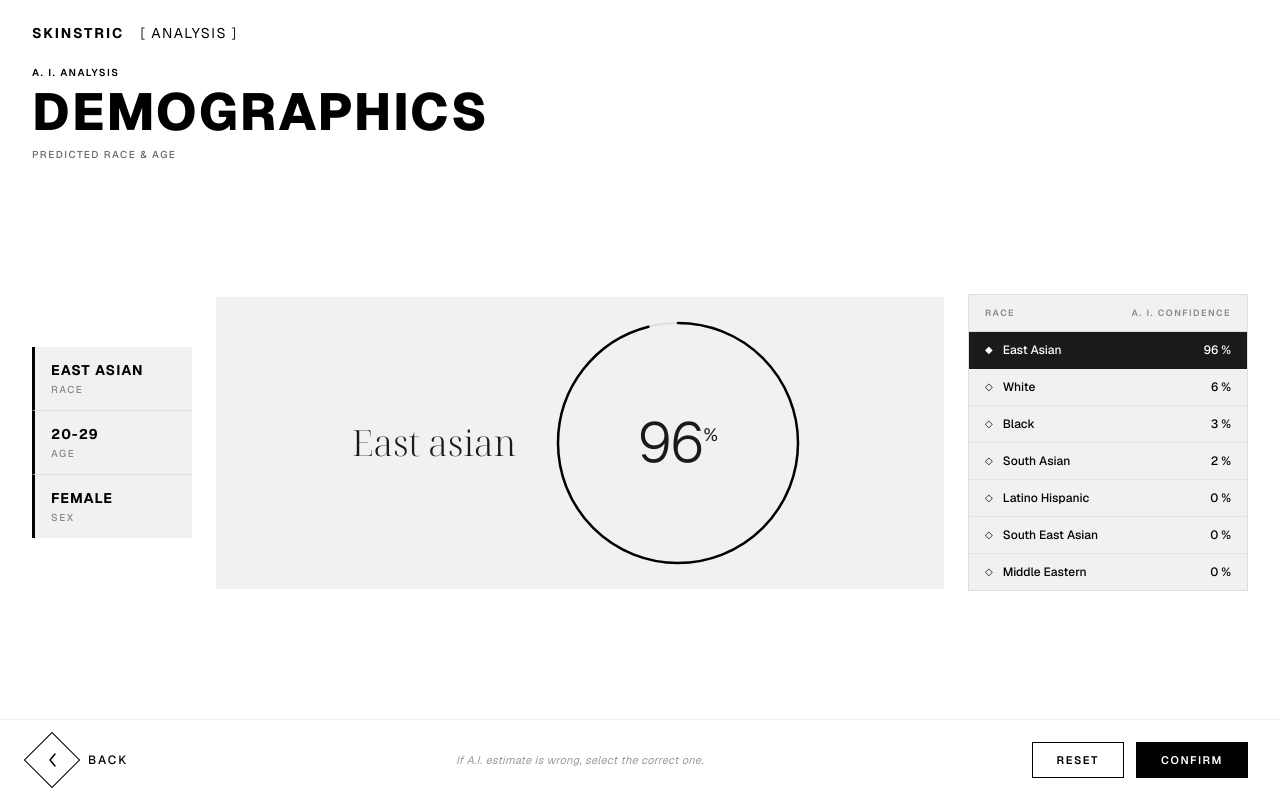
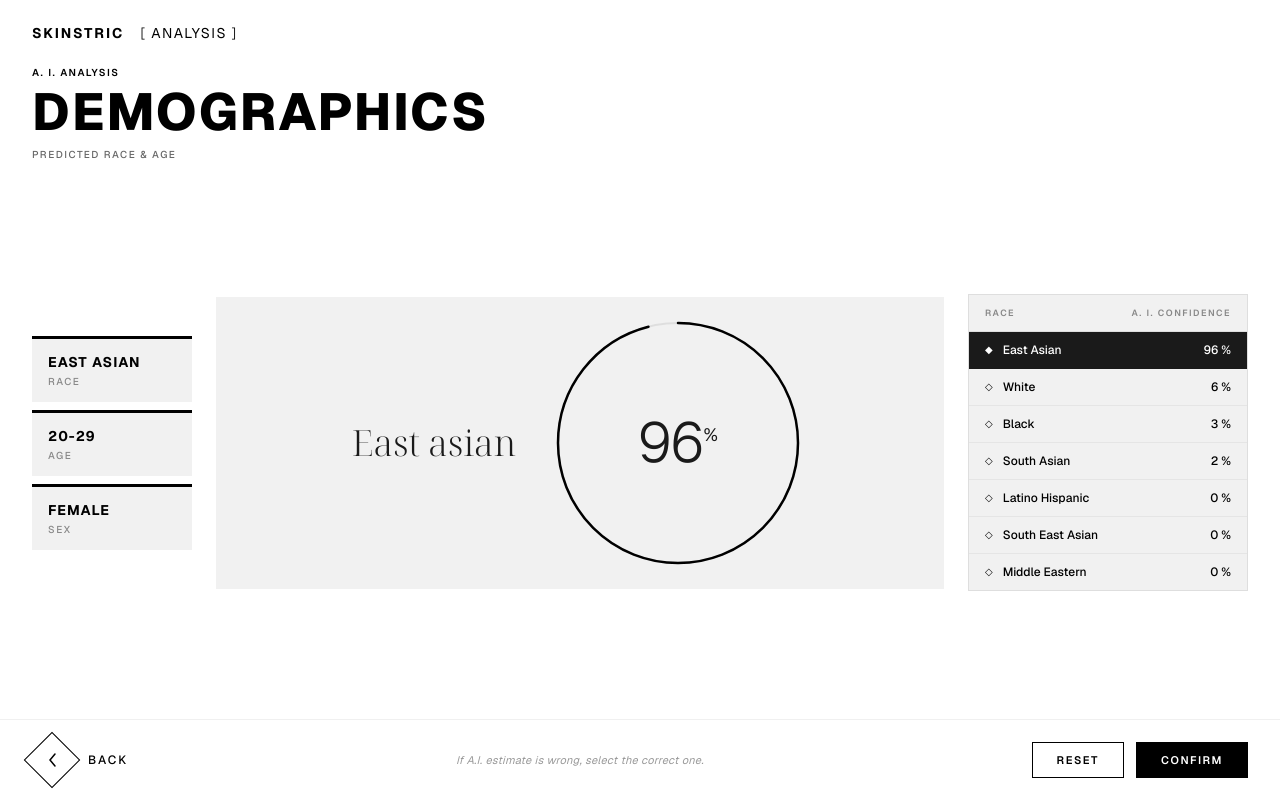
Before and after one commit to msui51/skinstric, a Next.js app: page /result in a window 1280 px wide. Built offline with nearby package versions, Linux system fonts and the light colour scheme.

Commit message:
Add gaps between stat cards with solid black top borders
Co-authored-by: msui51 <msui51@users.noreply.github.com>

```diff
--- a/app/result/result.module.css
+++ b/app/result/result.module.css
@@ -100,7 +100,7 @@
 .sidebar {
   display: flex;
   flex-direction: column;
-  background-color: #edededc7;
+  gap: 8px;
 }
 
 .statCard {
@@ -108,12 +108,8 @@
   flex-direction: column;
   gap: 4px;
   padding: 14px 16px;
-  border-left: 3px solid #000;
-  border-bottom: 1px solid rgba(0, 0, 0, 0.08);
-}
-
-.statCard:last-child {
-  border-bottom: none;
+  border-top: 3px solid #000;
+  background-color: #edededc7;
 }
 
 .statValue {
```
